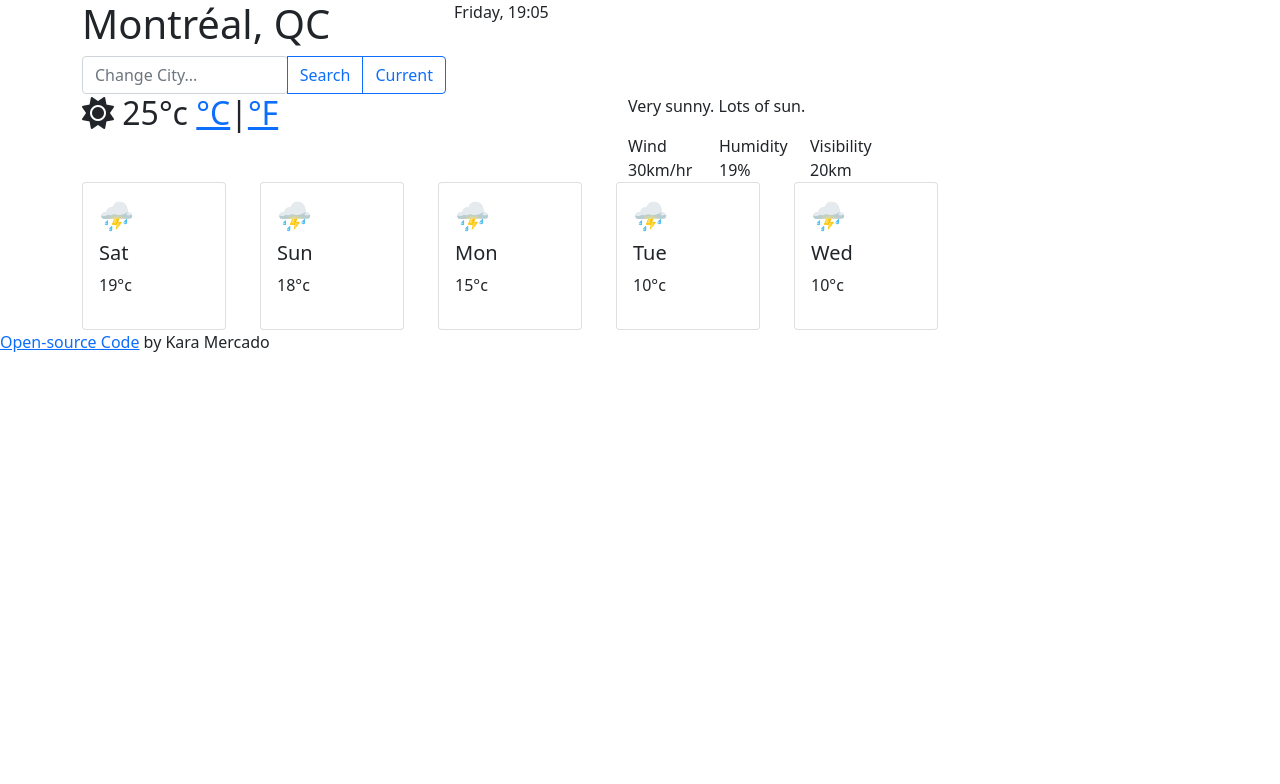
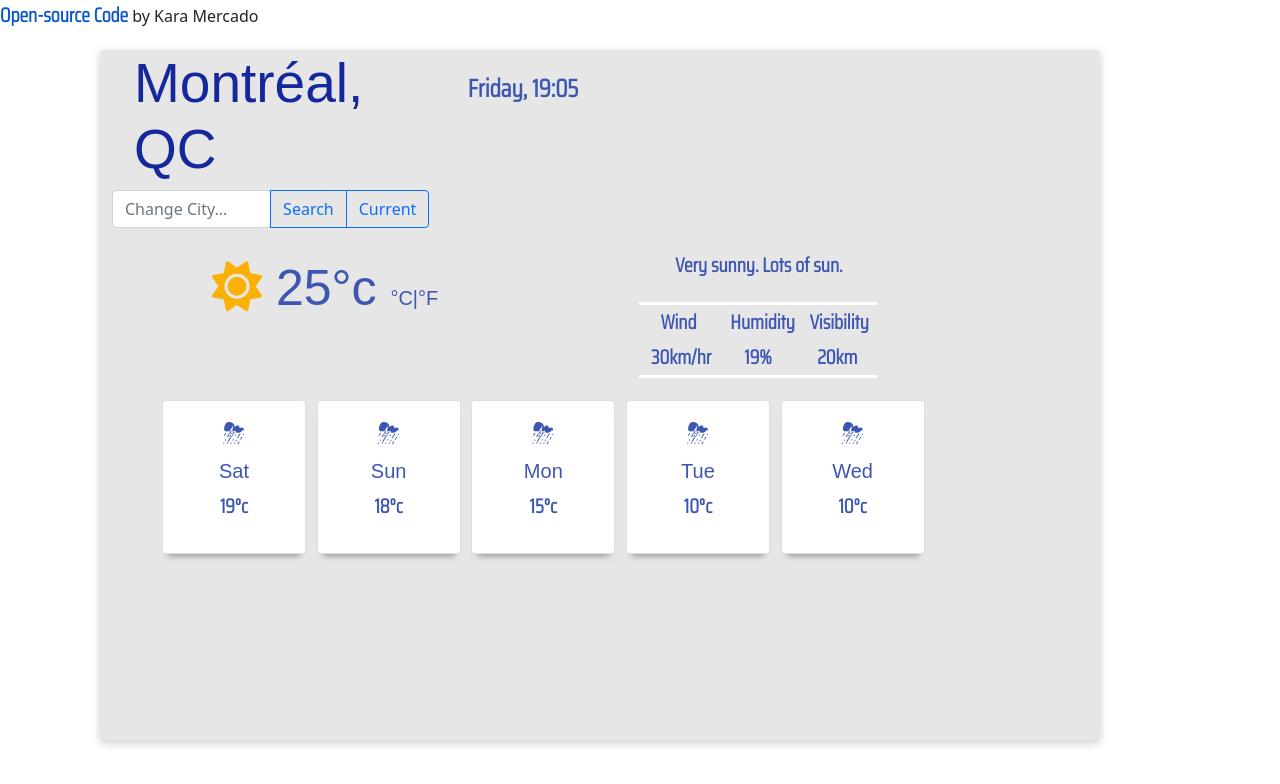
Before and after one commit to karrzm/Weather-App, a plain HTML site: page index.html in a window 1280 px wide. Drawn offline with nearby package versions, Linux system fonts and the light colour scheme; a web font is replaced by a local one.

Commit message:
stylesheet link attempt 1

```diff
--- a/index.html
+++ b/index.html
@@ -33,7 +33,7 @@
       src="https://kit.fontawesome.com/1f17604e00.js"
       crossorigin="anonymous"
     ></script>
-    <link src="style.css" />
+    <link rel= "stylesheet" href="style.css" />
   </head>
   <body>
     <div class="container">
```
